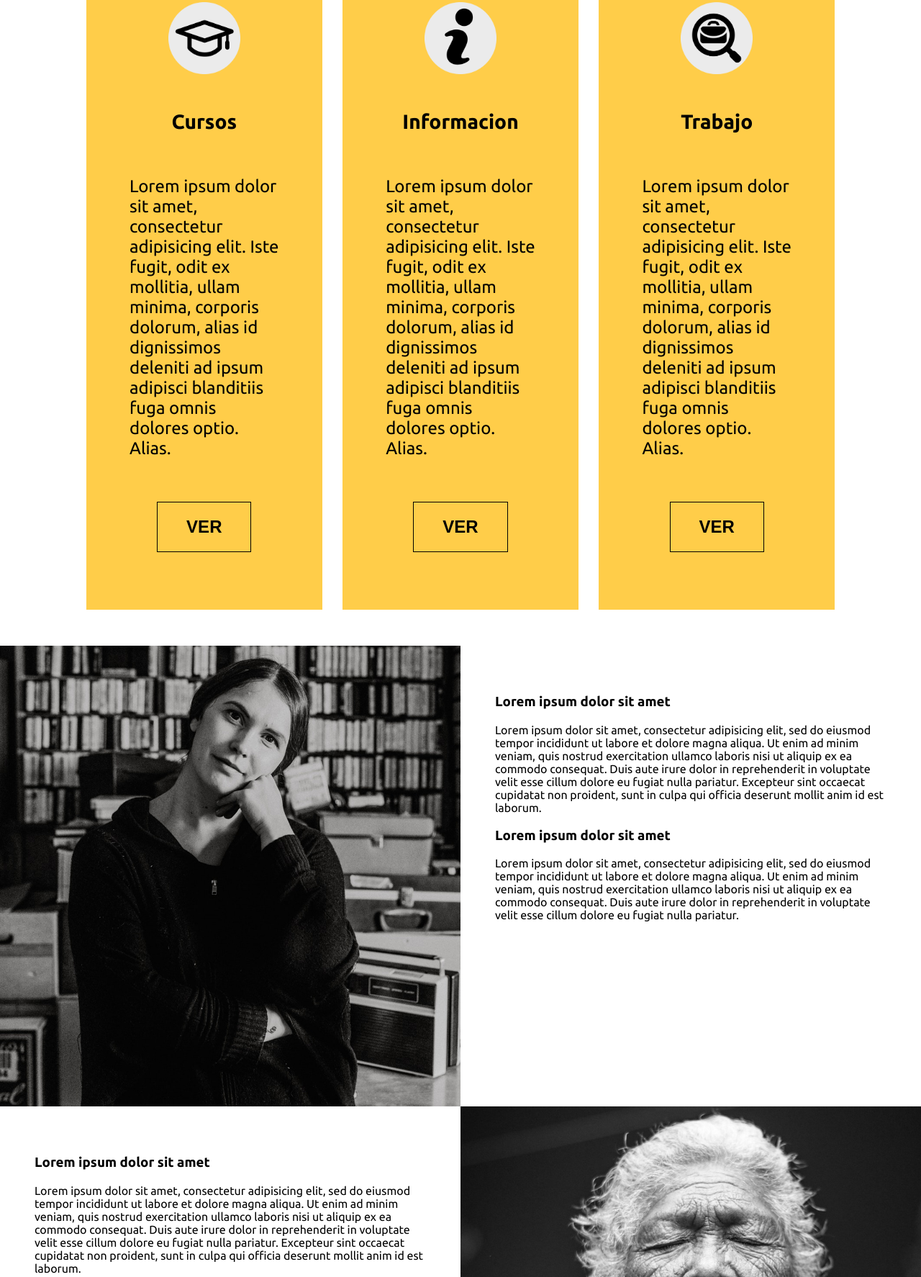
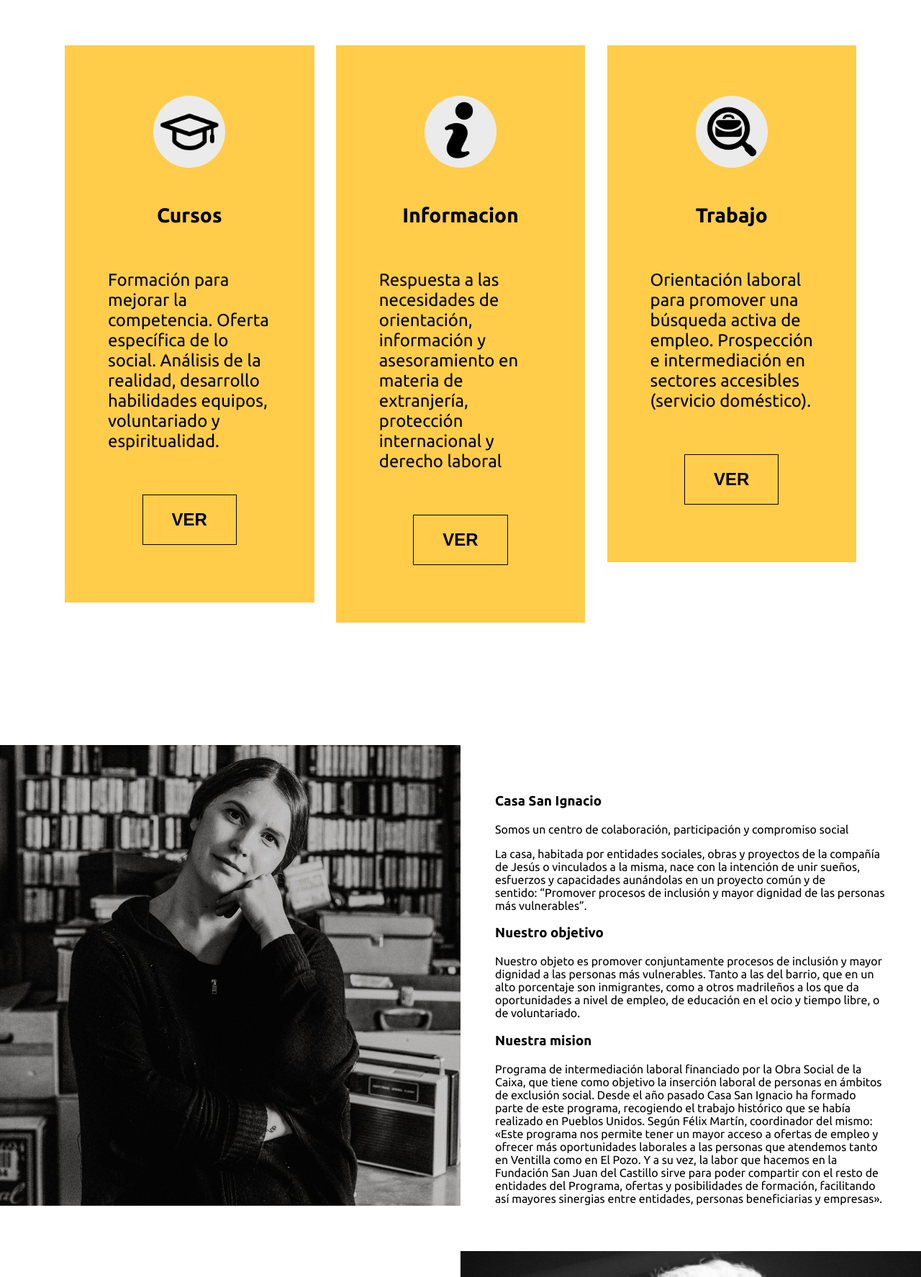
Before and after one commit to bln23/DOMlimpio, a website: page index.html in a window 1280 px wide. Shown: the part 1691-3465 px from the top of the page at 72% size. Drawn offline with Linux system fonts and the light colour scheme.

Commit message:
Added text in card sections and about section

```diff
--- a/index.html
+++ b/index.html
@@ -27,6 +27,7 @@
       <li class="item-list"><a class="item-nav-list" href="#empleo">empleo</a></li>
     </ul>
   </header>
+
   <main>
     <section class="hero">
       <!-- <img class="hero-img" src="images/mujeres2.jpg" alt="imagen de la página de casa san ignacio"> -->
@@ -40,6 +41,7 @@
       <h4 class="hero-text">Conócenos
       </h4>
       </div>
+
       <div class="stat">
         <div class="stat-list-one">
           <div class="stat-num-one">
@@ -73,6 +75,7 @@
         </div>
       </div>
     </section>
+
     <section class="intro-info">
       <img class="info-img" src="images/street.jpg" alt="imagen de la página de información de casa san ignacio">
       <h4 class="intro-info-text">Soñamos con alcanzar la justicia social y la plena dignidad de todas las personas
@@ -81,6 +84,7 @@
       </p>
       <button class="button-inf-org" type="button" name="button-inf"><a class="text-button-org" href="#info-org">Más información</a></button>
     </section>
+
     <section class="card-list">
       <h2 id ="cursos" class="title-card-list">CASA SAN IGNACIO</h2>
       <h3 class="text-card-list">CENTRO DE COLABORACION, PARTICIPACION Y COMPROMISO SOCIAL</h3>
@@ -89,7 +93,7 @@
           <img class="card-icon" src="images/cursos.png" alt="">
           <h3 class="title-card hide">Cursos</h2>
             <p class="text-card hide">
-              Lorem ipsum dolor sit amet, consectetur adipisicing elit. Iste fugit, odit ex mollitia, ullam minima, corporis dolorum, alias id dignissimos deleniti ad ipsum adipisci blanditiis fuga omnis dolores optio. Alias.
+              Formación para mejorar la competencia. Oferta específica de lo social. Análisis de la realidad, desarrollo habilidades equipos, voluntariado y espiritualidad.
             </p>
             <button class="primaryButton hide" type="button">VER</button>
           </div>
@@ -97,7 +101,7 @@
             <img class="card-icon" src="images/info.png" alt="">
             <h3 class="title-card hide">Informacion</h2>
               <p class="text-card hide">
-                Lorem ipsum dolor sit amet, consectetur adipisicing elit. Iste fugit, odit ex mollitia, ullam minima, corporis dolorum, alias id dignissimos deleniti ad ipsum adipisci blanditiis fuga omnis dolores optio. Alias.
+              Respuesta a las necesidades de orientación, información y asesoramiento en materia de extranjería, protección internacional y derecho laboral
               </p>
               <button class="primaryButton hide" type="button">VER</button>
             </div>
@@ -105,7 +109,7 @@
               <img class="card-icon" src="images/job.png" alt="">
               <h3 class="title-card hide">Trabajo</h2>
                 <p class="text-card hide">
-                  Lorem ipsum dolor sit amet, consectetur adipisicing elit. Iste fugit, odit ex mollitia, ullam minima, corporis dolorum, alias id dignissimos deleniti ad ipsum adipisci blanditiis fuga omnis dolores optio. Alias.
+                   Orientación laboral para promover una búsqueda activa de empleo. Prospección e intermediación en sectores accesibles (servicio doméstico).
                 </p>
                 <button class="primaryButton hide" type="button">VER</button>
               </div>
@@ -116,22 +120,28 @@
             <div>
               <img class="image-about-us" src="images/slack-imgs-1.jpg" alt="">
               <div class="about-us-container">
-                <h3>Lorem ipsum dolor sit amet</h3>
-                <p>Lorem ipsum dolor sit amet, consectetur adipisicing elit, sed do eiusmod tempor incididunt ut labore et dolore magna aliqua. Ut enim ad minim veniam, quis nostrud exercitation ullamco laboris nisi ut aliquip ex ea commodo consequat. Duis aute irure dolor in reprehenderit in voluptate velit esse cillum dolore eu fugiat nulla pariatur. Excepteur sint occaecat cupidatat non proident, sunt in culpa qui officia deserunt mollit anim id est laborum.
+                <h3>Casa San Ignacio</h3>
+                <p>Somos un centro de colaboración, participación y compromiso social
                 </p>
-                <h3>Lorem ipsum dolor sit amet</h3>
-                <p>Lorem ipsum dolor sit amet, consectetur adipisicing elit, sed do eiusmod tempor incididunt ut labore et dolore magna aliqua. Ut enim ad minim veniam, quis nostrud exercitation ullamco laboris nisi ut aliquip ex ea commodo consequat. Duis aute irure dolor in reprehenderit in voluptate velit esse cillum dolore eu fugiat nulla pariatur.
+                <p>La casa, habitada por entidades sociales, obras y proyectos de la compañía de Jesús o vinculados a la misma, nace con la intención de unir sueños, esfuerzos y capacidades aunándolas en un proyecto común y de sentido: “Promover procesos de inclusión y mayor dignidad de las personas más vulnerables”.
+                </p>
+                <h3>Nuestro objetivo</h3>
+                <p>Nuestro objeto es promover conjuntamente procesos de inclusión y mayor dignidad a las personas más vulnerables. Tanto a las del barrio, que en un alto porcentaje son inmigrantes, como a otros madrileños a los que da oportunidades a nivel de empleo, de educación en el ocio y tiempo libre, o de voluntariado.
+                </p>
+                <h3>Nuestra mision</h3>
+                <p>Programa de intermediación laboral financiado por la Obra Social de la Caixa, que tiene como objetivo la inserción laboral de personas en ámbitos de exclusión social. Desde el año pasado Casa San Ignacio ha formado parte de este programa, recogiendo el trabajo histórico que se había realizado en Pueblos Unidos. Según Félix Martín, coordinador del mismo: «Este programa nos permite tener un mayor acceso a ofertas de empleo y ofrecer más oportunidades laborales a las personas que atendemos tanto en Ventilla como en El Pozo. Y a su vez, la labor que hacemos en la Fundación San Juan del Castillo sirve para poder compartir con el resto de entidades del Programa, ofertas y posibilidades de formación, facilitando así mayores sinergias entre entidades, personas beneficiarias y empresas».
                 </p>
               </div>
             </div>
             <div>
               <img class="image-about-us" src="images/slack-imgs-2-mobile.jpg" alt="">
               <div class="about-us-container">
-                <h3>Lorem ipsum dolor sit amet</h3>
-                <p>Lorem ipsum dolor sit amet, consectetur adipisicing elit, sed do eiusmod tempor incididunt ut labore et dolore magna aliqua. Ut enim ad minim veniam, quis nostrud exercitation ullamco laboris nisi ut aliquip ex ea commodo consequat. Duis aute irure dolor in reprehenderit in voluptate velit esse cillum dolore eu fugiat nulla pariatur. Excepteur sint occaecat cupidatat non proident, sunt in culpa qui officia deserunt mollit anim id est laborum.
+                <h3>Fundación San Juan del Castillo</h3>
+                <p>La Fundación San Juan del Castillo, Pueblos Unidos, ofrece un espacio de acogida a personas recién llegadas a España, a través de un itinerario que comprende el acompañamiento en la cercanía, desde la acogida inicial, pasando por su formación y primer empleo. Además, desarrolla un destacado trabajo de sensibilización e incidencia pública.
                 </p>
-                <h3>Lorem ipsum dolor sit amet</h3>
-                <p>Lorem ipsum dolor sit amet, consectetur adipisicing elit, sed do eiusmod tempor incididunt ut labore et dolore magna aliqua. Ut enim ad minim veniam, quis nostrud exercitation ullamco laboris nisi ut aliquip ex ea commodo consequat. Duis aute irure dolor in reprehenderit in voluptate velit esse cillum dolore eu fugiat nulla pariatur.
+
+                <h3>Nuestra mision</h3>
+                <p>Unidos por una misión compartida, contribuir a la construcción de una sociedad más acogedora, integrada, plural y cohesionada: en definitiva, una sociedad más acorde con la justicia que brota de la fe cristiana que nos inspira. Optamos por acompañar, servir y defender la causa de las personas, familias y grupos de migrantes, tanto a través de programas de atención directa para la promoción integral como a través del trabajo de sensibilización e incidencia pública.
                 </p>
               </div>
             </div>
@@ -140,14 +150,15 @@
           <section class="card-list hide">
             <h2 class="title-card-list">CURSOS</h2>
             <p class="text-card-list">
-              Lorem ipsum dolor sit amet, consectetur adipisicing elit. Modi facilis sunt quasi quaerat quas consequuntur fuga esse explicabo beatae dolore corporis nesciunt.
+              La formación pretende situarse en el horizonte de la sensibilización, la formación, el voluntariado, la espiritualidad y la marginación. Contribuir a la construcción de una sociedad más acogedora, integrada, plural y cohesionada: en definitiva, una sociedad más acorde con la justicia que brota de la fe cristiana que nos inspira.
             </p>
             <div class="card-container">
               <div class="card">
                 <h3 class="title-card hide">Curso 1</h2>
                   <hr class="line">
                   <p class="text-card hide">
-                    Lorem ipsum dolor sit amet, consectetur adipisicing elit. Iste fugit, odit ex mollitia, ullam minima, corporis dolorum, alias id dignissimos deleniti ad ipsum adipisci blanditiis fuga omnis dolores optio.
+                    Acceso a información seleccionada y actualizada, cursos de formación profesional, cursos de búsqueda de empleo.
+                    Intentamos mejorar la capacitación de las personas en situación de desempleo y favorecer su autonomía personal.
                   </p>
                   <button class="primaryButton" type="button">VER</button>
                 </div>
@@ -155,7 +166,8 @@
                   <h3 class="title-card hide">Curso 2</h2>
                     <hr class="line">
                     <p class="text-card hide">
-                      Lorem ipsum dolor sit amet, consectetur adipisicing elit. Iste fugit, odit ex mollitia, ullam minima, corporis dolorum, alias id dignissimos deleniti ad ipsum adipisci blanditiis fuga omnis dolores optio.
+                      Acompañamiento transversal a personas en situación de vulnerabilidad laboral específica.
+                      ¡Más de 1.000 personas utilizaron en 2.016 nuestro espacio de Búsqueda Activa de Empleo. En la Bolsa de Empleo se realizaron 2.940 atenciones.
                     </p>
                     <button class="primaryButton" type="button">VER</button>
                   </div>
@@ -163,40 +175,49 @@
                     <h3 class="title-card hide">Curso 3</h2>
                       <hr class="line">
                       <p class="text-card hide">
-                        Lorem ipsum dolor sit amet, consectetur adipisicing elit. Iste fugit, odit ex mollitia, ullam minima, corporis dolorum, alias id dignissimos deleniti ad ipsum adipisci blanditiis fuga omnis dolores optio.
+                        Optamos por acompañar, servir y defender la causa de las personas, familias y grupos de migrantes, tanto a través de programas de atención directa para la promoción integral como a través del trabajo de sensibilización e incidencia pública.
                       </p>
                       <button class="primaryButton" type="button">VER</button>
                     </div>
                   </div>
                 </section>
 
-                <section class="legal">
+                <section class="legal_section">
+                  <h2 class="title-card-list">Informacion legal, todo lo que necesitas saber</h2>
+                  <p class="text-card-list">* Facilitar el acceso a la información. Asesoramiento y respuesta a demandas puntuales.</p>
+                <div class="legal">
                   <div class="info">
                     <h2 id ="info" class="info-title">Sabías que...</h2>
-                    <h4 class="info-text">Lorem ipsum dolor sit amet, consectetur adipisicing elit, sed do eiusmod tempor incididunt ut labore et dolore magna aliqua.
-                    </h4>
-                    <p class="info-text">Lorem ipsum dolor sit amet, consectetur adipisicing elit, sed do eiusmod tempor incididunt ut labore et dolore magna aliqua. Ut enim ad minim veniam, quis nostrud exercitation ullamco laboris nisi ut aliquip ex ea commodo consequat. Duis aute irure dolor in reprehenderit in voluptate velit esse cillum dolore eu fugiat nulla pariatur. Excepteur sint occaecat cupidatat non proident, sunt in culpa qui officia deserunt mollit anim id est laborum.
+                    <h5>Lorem ipsum dolor sit amet, consectetur adipisicing elit, sed do eiusmod tempor incididunt ut labore et dolore magna aliqua.
+                    </h5>
+                    <p class="info-text">Lorem ipsum dolor sit amet, consectetur adipisicing elit, sed do eiusmod tempor incididunt ut labore et dolore magna aliqua.
+                    </p>
+                    <p class="info-text">Lorem ipsum dolor sit amet, consectetur adipisicing elit, sed do eiusmod tempor incididunt ut labore et dolore magna aliqua. Excepteur sint occaecat cupidatat non proident, sunt in culpa qui officia deserunt mollit anim id est laborum.
                     </p>
                     <a class="see-input" target="_blank" href="#">MAS INFORMACIÓN</a>
                   </div>
+
                   <div class="card-legal">
-                    <h4 class"card-title">Lorem ipsum dolor sit amet</h4>
-                    <p>Lorem ipsum dolor sit amet, consectetur adipisicing elit, sed do eiusmod tempor incididunt ut labore et dolore magna aliqua. Ut enim ad minim veniam, quis nostrud exercitation ullamco laboris nisi ut aliquip ex ea commodo consequat. Duis aute irure dolor in reprehenderit in voluptate velit esse cillum dolore eu fugiat nulla pariatur. Excepteur sint occaecat cupidatat non proident, sunt in culpa qui officia deserunt mollit anim id est laborum.
+                    <h5>Lorem ipsum dolor sit amet</h5>
+                    <p class="info-text">Lorem ipsum dolor sit amet, consectetur adipisicing elit, sed do eiusmod tempor incididunt ut labore et dolore magna aliqua. Ut enim ad minim veniam, quis nostrud exercitation ullamco laboris nisi ut aliquip ex ea commodo consequat.
                     </p>
                     <a class="see-input-cards" target="_blank" href="#">VER</a>
                   </div>
+
                   <div class="card-legal">
-                    <h4 class"card-title">Lorem ipsum dolor sit amet</h4>
-                    <p>Lorem ipsum dolor sit amet, consectetur adipisicing elit, sed do eiusmod tempor incididunt ut labore et dolore magna aliqua. Ut enim ad minim veniam, quis nostrud exercitation ullamco laboris nisi ut aliquip ex ea commodo consequat. Duis aute irure dolor in reprehenderit in voluptate velit esse cillum dolore eu fugiat nulla pariatur. Excepteur sint occaecat cupidatat non proident, sunt in culpa qui officia deserunt mollit anim id est laborum.
+                    <h5>Lorem ipsum dolor sit amet</h5>
+                    <p class="info-text">Lorem ipsum dolor sit amet, consectetur adipisicing elit, sed do eiusmod tempor incididunt ut labore et dolore magna aliqua. Ut enim ad minim veniam, quis nostrud exercitation ullamco laboris nisi ut aliquip ex ea commodo consequat.
                     </p>
                     <a class="see-input-cards" target="_blank" href="#">VER</a>
                   </div>
+
                   <div class="card-legal">
-                    <h4 class"card-title">Lorem ipsum dolor sit amet</h4>
-                    <p>Lorem ipsum dolor sit amet, consectetur adipisicing elit, sed do eiusmod tempor incididunt ut labore et dolore magna aliqua. Ut enim ad minim veniam, quis nostrud exercitation ullamco laboris nisi ut aliquip ex ea commodo consequat. Duis aute irure dolor in reprehenderit in voluptate velit esse cillum dolore eu fugiat nulla pariatur. Excepteur sint occaecat cupidatat non proident, sunt in culpa qui officia deserunt mollit anim id est laborum.
+                    <h5>Lorem ipsum dolor sit amet</h5>
+                    <p class="info-text">Lorem ipsum dolor sit amet, consectetur adipisicing elit, sed do eiusmod tempor incididunt ut labore et dolore magna aliqua.
                     </p>
                     <a class="see-input-cards" target="_blank" href="#">VER</a>
                   </div>
+                </div>
                 </section>
 
                 <section class="calculator">
--- a/scss/layout/_cards.scss
+++ b/scss/layout/_cards.scss
@@ -1,23 +1,33 @@
+.card-list {
+  margin: 60px 0;
+  @media all and (min-width: 924px) {
+    margin: 100px 0;
+  }
+  @media all and (min-width: 1024px) {
+    margin: 170px 0;
+  }
+}
+
 .card-container {
   margin: 50px 0;
   @media all and (min-width: 924px) {
-    margin: 50px 50px;
+    margin: 50px 40px;
     display: flex;
     flex-wrap: wrap;
     justify-content: space-between;
-    align-items: center;
+    align-items:flex-start;
   }
   @media all and (min-width: 1024px) {
-      margin: 50px 70px;
+      margin: 50px 60px;
   }
   @media all and (min-width: 1224px) {
-      margin: 50px 120px;
+      margin: 50px 90px;
   }
 }
 
 .card {
  background: $colorPrimary;
- padding: 20px 0;
+ padding: 5px 0;
  border-top: 1px solid $colorTertiary;
  @media all and (min-width: 924px) {
    width: 31.5%;
@@ -29,9 +39,9 @@
 .card-icon {
   width: 100px;
   display: block;
-  margin: 20px auto;
+  margin: 5px auto;
   @media all and (min-width: 924px) {
-    margin: 50px auto;
+    margin: 40px auto;
   }
 }
 
```
Also changed, not shown: css/main.css, js/main.min.js, 2 other files.
